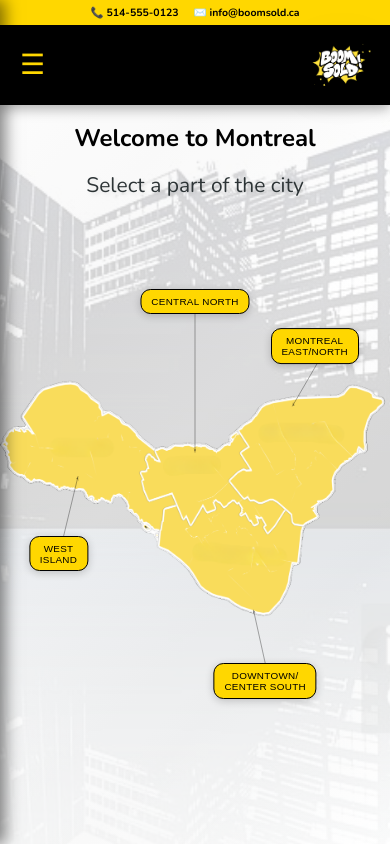
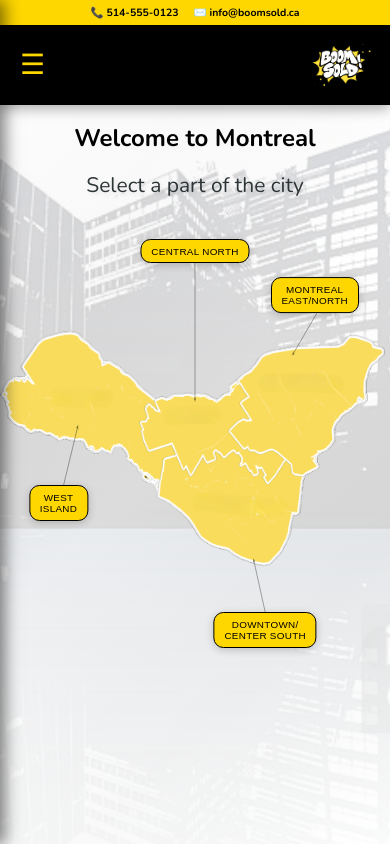
Before and after one commit to prasannanivas/boomsold-ui, a React (Create React App) app: page / in a window 390 px wide. Built offline with nearby package versions, Linux system fonts and the light colour scheme.

Commit message:
Mobile styling

```diff
--- a/src/components/MontrealMap.js
+++ b/src/components/MontrealMap.js
@@ -1894,14 +1894,14 @@ const MontrealMap = ({
       >
         <h2
           className="selected-part-label"
-          style={isMobile ? { marginTop: "10vh", width: "100%" } : {}}
+          style={isMobile ? { marginTop: "180px", width: "100%" } : {}}
         >
           {selectedPart === "South"
             ? "downtown/ Center South"
             : selectedPart === "West"
             ? "West Island"
             : selectedPart === "North"
-            ? "Montreal East/North"
+            ? "Montreal East/ North"
             : `Montreal ${selectedPart}`}
         </h2>
 
@@ -1909,7 +1909,7 @@ const MontrealMap = ({
           <h3
             style={{
               position: "fixed",
-              top: "15vh",
+              top: "220px",
               left: "50%",
               transform: "translateX(-50%)",
               width: "90%",
@@ -1930,7 +1930,7 @@ const MontrealMap = ({
           <div
             style={{
               position: "fixed",
-              top: "20vh",
+              top: "250px",
               left: "50%",
               transform: "translateX(-50%)",
               width: "90%",
--- a/src/components/PartMap.js
+++ b/src/components/PartMap.js
@@ -1053,7 +1053,7 @@ const PartMap = ({ onPartClick, onPartHover, onPartLeave }) => {
         style={
           !isMobile
             ? { background: "transparent" }
-            : { position: "relative", top: "-2%" }
+            : { position: "relative", top: "-8%" }
         }
       >
         {isMobile ? (
```
